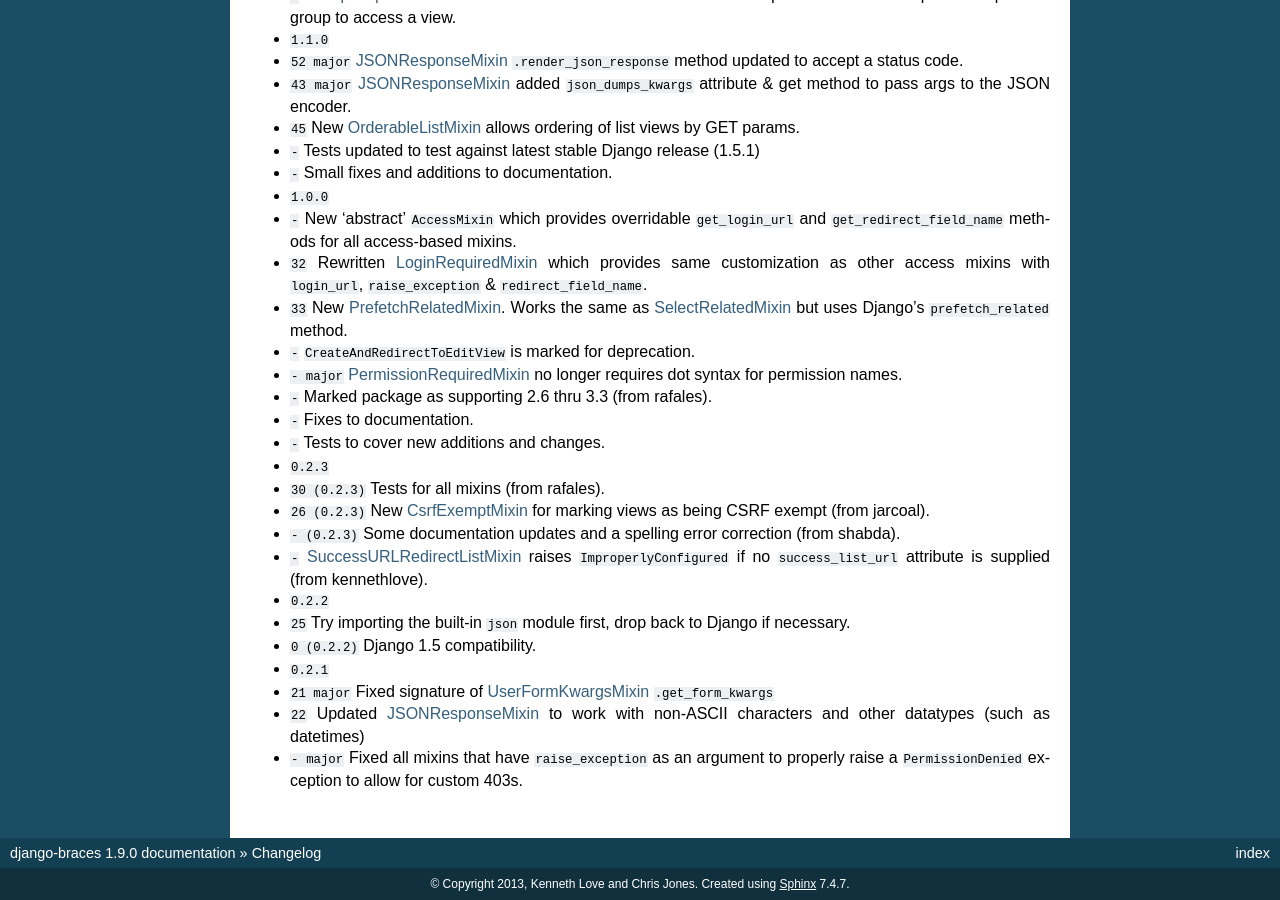
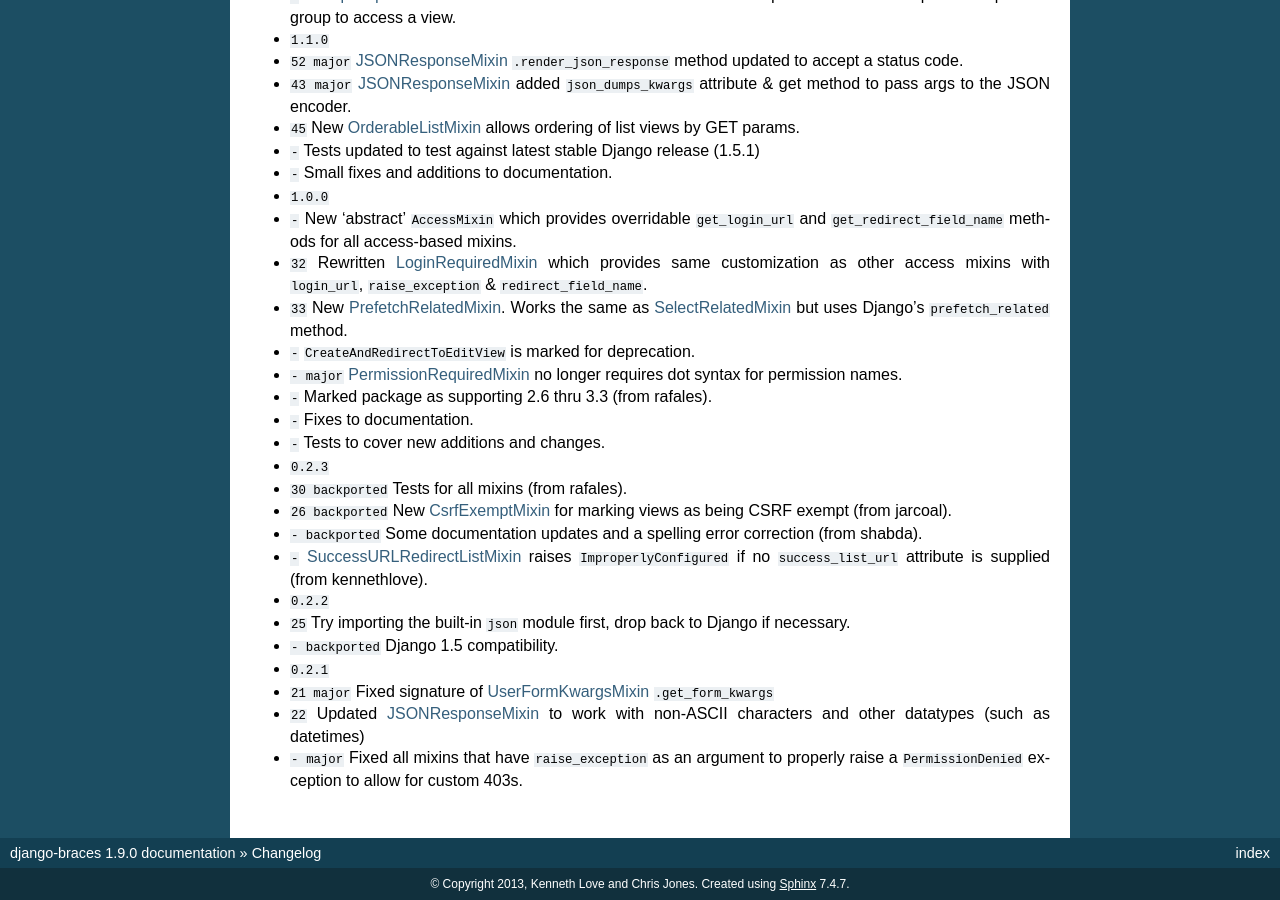
Before and after one commit to brack3t/django-braces, a Sphinx documentation site: the page built from docs/changelog.rst, in a window 1280 px wide and 900 px high, scrolled down 1774 px. Built offline with Sphinx 7.4.7, drawn with Linux system fonts in a browser that asks for light colours; cross-references to code outside the pages are shown as plain code.

Commit message:
doc changes

```diff
--- a/docs/access.rst
+++ b/docs/access.rst
@@ -326,7 +326,7 @@
         template_name = u"path/to/template.html"
 
 
-.. _SSLRequiredMixin
+.. _SSLRequiredMixin:
 
 SSLRequiredMixin
 ----------------
--- a/docs/changelog.rst
+++ b/docs/changelog.rst
@@ -82,13 +82,13 @@
 * :support:`-` Fixes to documentation.
 * :support:`-` Tests to cover new additions and changes.
 * :release:`0.2.3 <2013-02-22>`
-* :support:`30 (0.2.3)` Tests for all mixins (from rafales).
-* :feature:`26 (0.2.3)` New :ref:`CsrfExemptMixin` for marking views as being CSRF exempt (from jarcoal).
-* :support:`- (0.2.3)` Some documentation updates and a spelling error correction (from shabda).
+* :support:`30 backported` Tests for all mixins (from rafales).
+* :feature:`26 backported` New :ref:`CsrfExemptMixin` for marking views as being CSRF exempt (from jarcoal).
+* :support:`- backported` Some documentation updates and a spelling error correction (from shabda).
 * :bug:`-` :ref:`SuccessURLRedirectListMixin` raises ``ImproperlyConfigured`` if no ``success_list_url`` attribute is supplied (from kennethlove).
 * :release:`0.2.2 <2013-01-21>`
 * :bug:`25` Try importing the built-in ``json`` module first, drop back to Django if necessary.
-* :support:`0 (0.2.2)` Django 1.5 compatibility.
+* :support:`- backported` Django 1.5 compatibility.
 * :release:`0.2.1 <2012-12-10>`
 * :bug:`21 major` Fixed signature of :ref:`UserFormKwargsMixin` ``.get_form_kwargs``
 * :feature:`22` Updated :ref:`JSONResponseMixin` to work with non-ASCII characters and other datatypes (such as datetimes)
--- a/docs/conf.py
+++ b/docs/conf.py
@@ -33,6 +33,8 @@
 
 releases_issue_uri = "https://github.com/brack3t/django-braces/issues/%s"
 releases_release_uri = "https://github.com/brack3t/django-braces/tree/%s"
+releases_unstable_prehistory = True
+# releases_debug = True
 
 # Add any paths that contain templates here, relative to this directory.
 templates_path = ['_templates']
```
